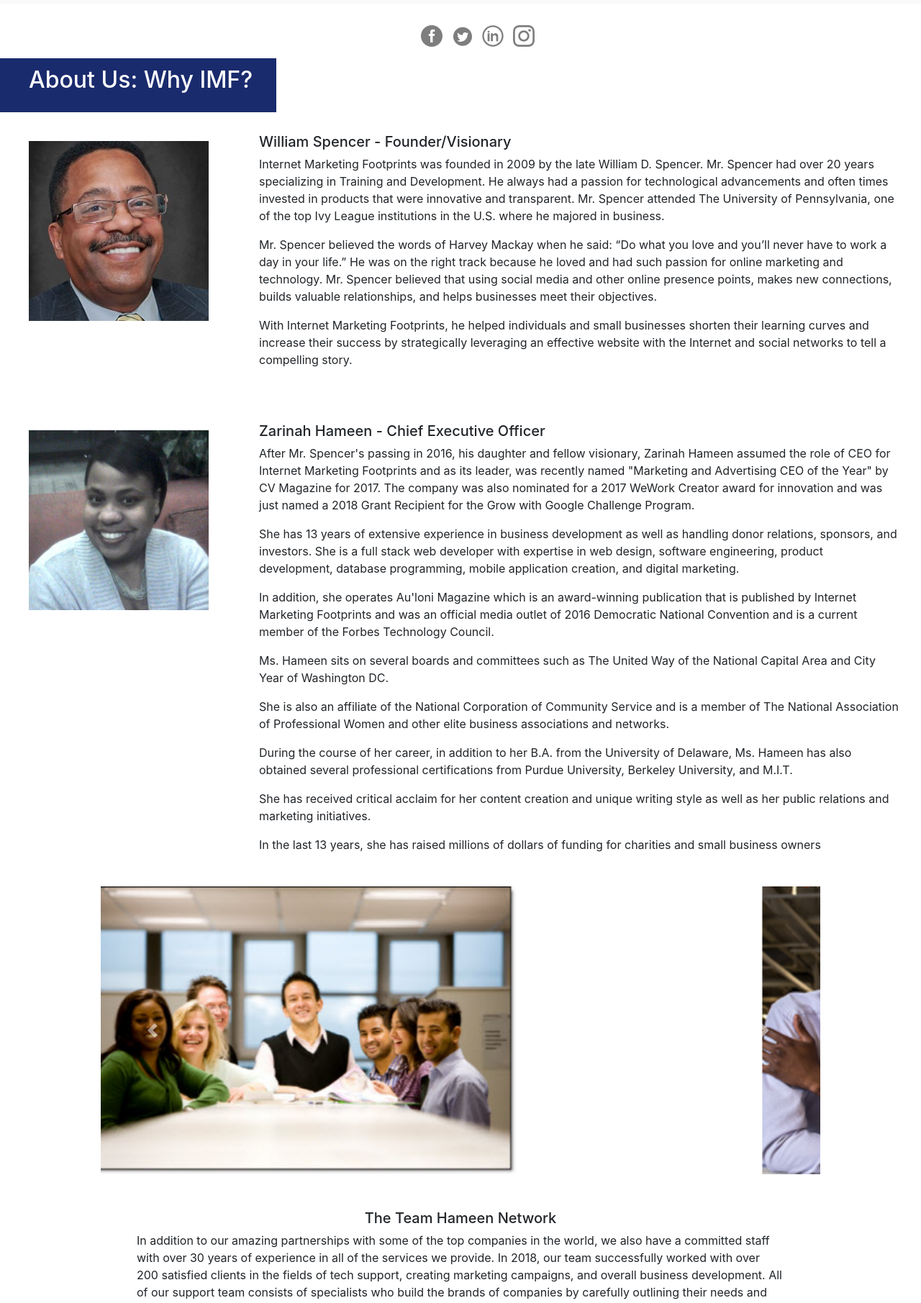
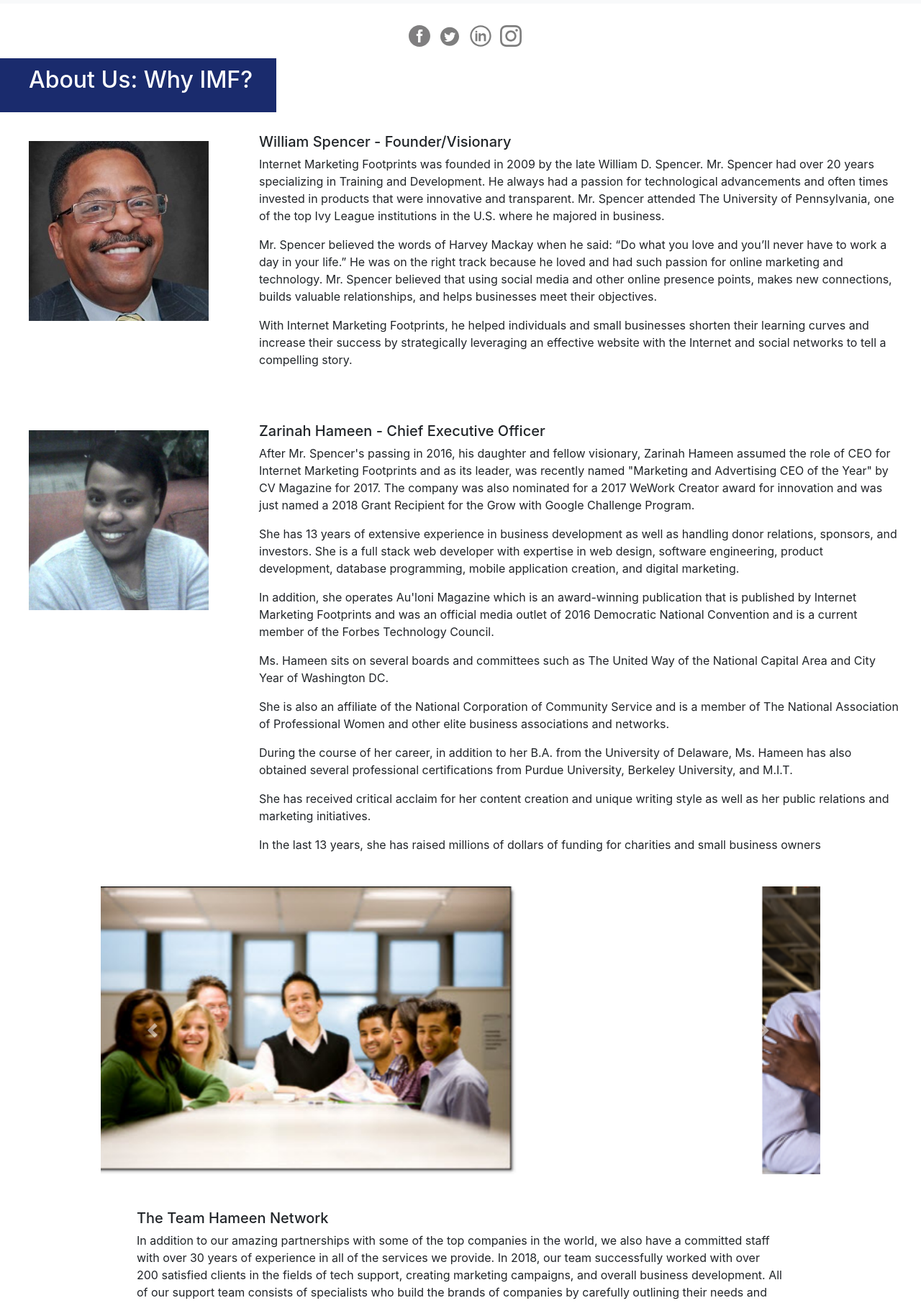
Before and after one commit to Mchoi8/Mchoi8.github.io, a plain HTML site: page about.html in a window 1280 px wide. Shown: the part 81-1892 px from the top of the page at 72% size. Drawn offline with nearby package versions, Linux system fonts and the light colour scheme.

Commit message:
Update styles.css

```diff
--- a/styles.css
+++ b/styles.css
@@ -23,6 +23,9 @@
   /* #overlay1024 {
     display: none;
   } */
+
+
+
 
 
   #overlay1024 {
@@ -217,8 +220,8 @@
     margin: 50px;
   }
 
-  #suppteamtitle {
-    text-align: center;
+  .abouttitle {
+    text-align: left;
   }
 
   .spencerbio, .hameenbio {
@@ -253,6 +256,7 @@
    .sociallinks {
     text-align: center;
     margin-top: 30px;
+    margin-right: 35px;
   }
 
   .sociallinks1 {
@@ -464,6 +468,11 @@
     }
 
 
+    .abouttitle {
+      text-align: center;
+    }
+
+
     .PgHeaders {
       width: 40%;
       height: 100px;
```
